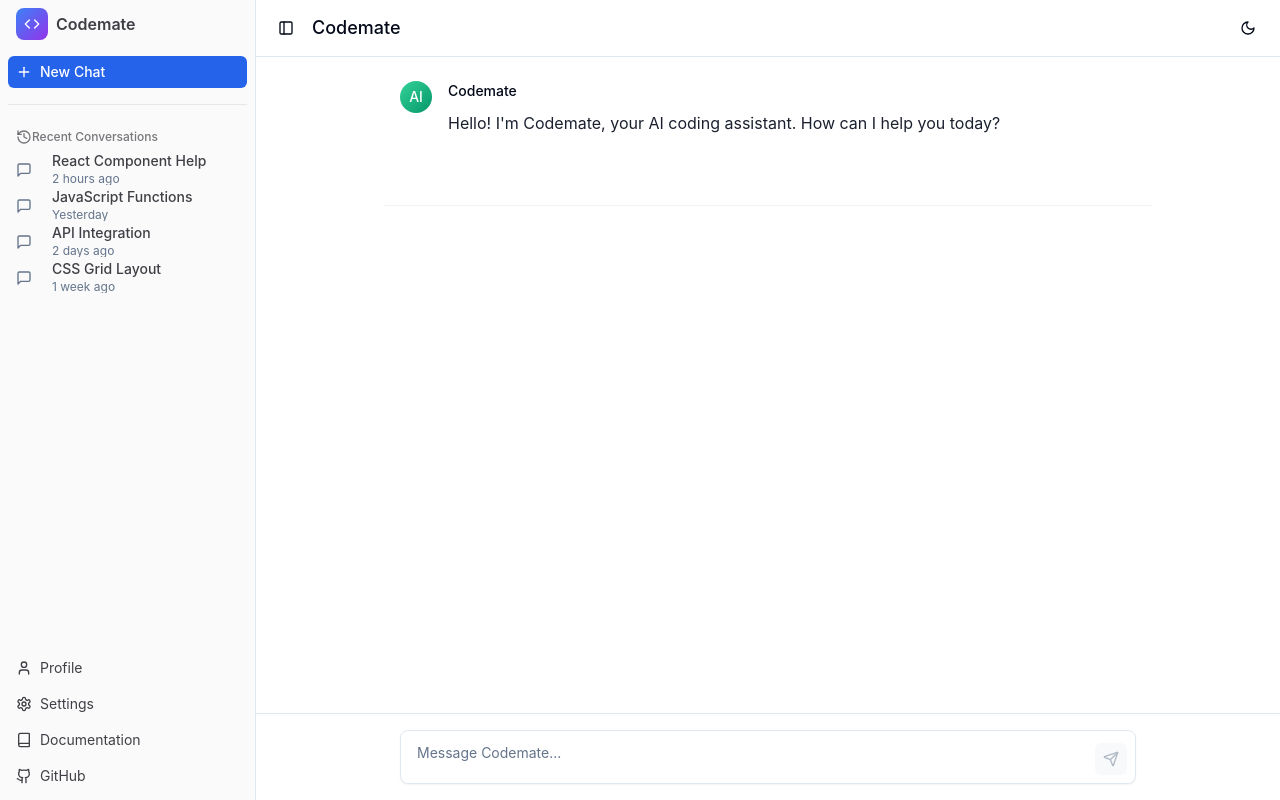
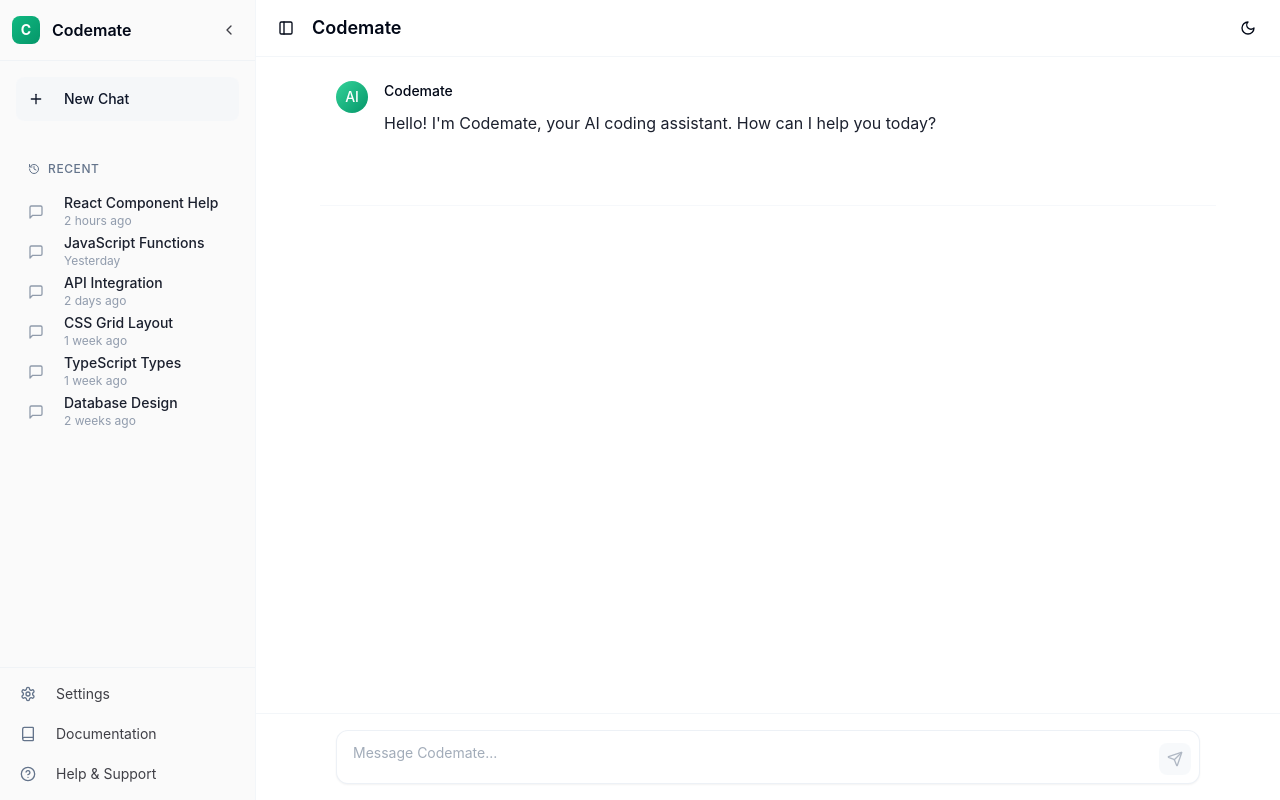
Before and after one commit to Jasmeet-011/codemate-chat, a React (Vite) app: page / in a window 1280 px wide. Built offline with nearby package versions, Linux system fonts and the light colour scheme.

Commit message:
Refactor: Improve sidebar to match ChatGPT design
Implement a collapsible sidebar with smooth animations, sticky behavior, and theming support, closely resembling the ChatGPT sidebar.

```diff
--- a/src/components/AppSidebar.tsx
+++ b/src/components/AppSidebar.tsx
@@ -1,6 +1,6 @@
 
 import React from 'react';
-import { Plus, MessageSquare, Settings, User, Code, Github, Book, History } from 'lucide-react';
+import { Plus, MessageSquare, Settings, User, Book, HelpCircle, History, ChevronLeft, ChevronRight } from 'lucide-react';
 import { Button } from '@/components/ui/button';
 import {
   Sidebar,
@@ -8,28 +8,36 @@ import {
   SidebarFooter,
   SidebarGroup,
   SidebarGroupContent,
-  SidebarGroupLabel,
   SidebarHeader,
   SidebarMenu,
   SidebarMenuButton,
   SidebarMenuItem,
-  SidebarSeparator,
+  useSidebar,
 } from '@/components/ui/sidebar';
 
 export function AppSidebar() {
-  const conversations = [
+  const { state, toggleSidebar } = useSidebar();
+  const isCollapsed = state === 'collapsed';
+
+  const mainItems = [
+    {
+      title: "New Chat",
+      icon: Plus,
+      url: "#",
+      isAction: true
+    }
+  ];
+
+  const conversationItems = [
     { id: 1, title: 'React Component Help', timestamp: '2 hours ago' },
     { id: 2, title: 'JavaScript Functions', timestamp: 'Yesterday' },
     { id: 3, title: 'API Integration', timestamp: '2 days ago' },
     { id: 4, title: 'CSS Grid Layout', timestamp: '1 week ago' },
+    { id: 5, title: 'TypeScript Types', timestamp: '1 week ago' },
+    { id: 6, title: 'Database Design', timestamp: '2 weeks ago' },
   ];
 
-  const navigationItems = [
-    {
-      title: "Profile",
-      icon: User,
-      url: "#"
-    },
+  const footerItems = [
     {
       title: "Settings",
       icon: Settings,
@@ -41,58 +49,94 @@ export function AppSidebar() {
       url: "#"
     },
     {
-      title: "GitHub",
-      icon: Github,
+      title: "Help & Support",
+      icon: HelpCircle,
       url: "#"
     }
   ];
 
   return (
-    <Sidebar collapsible="icon">
-      <SidebarHeader>
-        <div className="flex items-center space-x-2 px-2">
-          <div className="w-8 h-8 bg-gradient-to-br from-blue-500 to-purple-600 rounded-lg flex items-center justify-center">
-            <Code className="h-4 w-4 text-white" />
+    <Sidebar
+      collapsible="icon"
+      className="border-r border-border/40 bg-background/95 backdrop-blur supports-[backdrop-filter]:bg-background/60"
+    >
+      {/* Header */}
+      <SidebarHeader className="border-b border-border/40 px-3 py-4">
+        <div className="flex items-center justify-between">
+          <div className={`flex items-center space-x-3 transition-all duration-300 ${isCollapsed ? 'opacity-0 w-0' : 'opacity-100'}`}>
+            <div className="w-7 h-7 bg-gradient-to-br from-emerald-500 to-emerald-600 rounded-lg flex items-center justify-center flex-shrink-0">
+              <span className="text-white font-bold text-sm">C</span>
+            </div>
+            <span className="font-semibold text-foreground truncate">Codemate</span>
           </div>
-          <span className="font-semibold group-data-[collapsible=icon]:hidden">Codemate</span>
+
+          <Button
+            onClick={toggleSidebar}
+            variant="ghost"
+            size="sm"
+            className="h-7 w-7 p-0 hover:bg-accent ml-auto flex-shrink-0"
+          >
+            {isCollapsed ? (
+              <ChevronRight className="h-4 w-4" />
+            ) : (
+              <ChevronLeft className="h-4 w-4" />
+            )}
+          </Button>
         </div>
       </SidebarHeader>
 
-      <SidebarContent>
+      {/* Content */}
+      <SidebarContent className="px-2 py-2">
+        {/* New Chat Button */}
         <SidebarGroup>
           <SidebarGroupContent>
             <SidebarMenu>
-              <SidebarMenuItem>
-                <SidebarMenuButton asChild>
-                  <Button className="w-full justify-start bg-blue-600 hover:bg-blue-700 text-white">
-                    <Plus className="h-4 w-4" />
-                    <span className="group-data-[collapsible=icon]:hidden">New Chat</span>
-                  </Button>
-                </SidebarMenuButton>
-              </SidebarMenuItem>
+              {mainItems.map((item) => (
+                <SidebarMenuItem key={item.title}>
+                  <SidebarMenuButton
+                    asChild
+                    className="h-11 px-3 mb-2 bg-accent/50 hover:bg-accent text-accent-foreground font-medium rounded-lg transition-all duration-200 group-data-[collapsible=icon]:h-9 group-data-[collapsible=icon]:w-9 group-data-[collapsible=icon]:p-0"
+                    tooltip={isCollapsed ? item.title : undefined}
+                  >
+                    <a href={item.url} className="flex items-center">
+                      <item.icon className="h-4 w-4 flex-shrink-0" />
+                      <span className="ml-3 group-data-[collapsible=icon]:hidden">
+                        {item.title}
+                      </span>
+                    </a>
+                  </SidebarMenuButton>
+                </SidebarMenuItem>
+              ))}
             </SidebarMenu>
           </SidebarGroupContent>
         </SidebarGroup>
 
-        <SidebarSeparator />
-
+        {/* Recent Conversations */}
         <SidebarGroup>
-          <SidebarGroupLabel>
-            <History className="h-4 w-4" />
-            <span className="group-data-[collapsible=icon]:hidden">Recent Conversations</span>
-          </SidebarGroupLabel>
           <SidebarGroupContent>
+            {!isCollapsed && (
+              <div className="px-3 py-2 mb-2">
+                <div className="flex items-center text-xs font-medium text-muted-foreground uppercase tracking-wider">
+                  <History className="h-3 w-3 mr-2" />
+                  Recent
+                </div>
+              </div>
+            )}
             <SidebarMenu>
-              {conversations.map((conversation) => (
+              {conversationItems.map((conversation) => (
                 <SidebarMenuItem key={conversation.id}>
-                  <SidebarMenuButton asChild>
-                    <a href="#" className="flex items-start space-x-3">
-                      <MessageSquare className="h-4 w-4 text-muted-foreground mt-0.5 flex-shrink-0" />
-                      <div className="flex-1 min-w-0 group-data-[collapsible=icon]:hidden">
-                        <p className="text-sm font-medium truncate">
+                  <SidebarMenuButton
+                    asChild
+                    className="h-9 px-3 hover:bg-accent/50 rounded-lg transition-all duration-200 group-data-[collapsible=icon]:h-9 group-data-[collapsible=icon]:w-9 group-data-[collapsible=icon]:p-0"
+                    tooltip={isCollapsed ? conversation.title : undefined}
+                  >
+                    <a href="#" className="flex items-start">
+                      <MessageSquare className="h-4 w-4 text-muted-foreground/70 mt-0.5 flex-shrink-0" />
+                      <div className="flex-1 min-w-0 ml-3 group-data-[collapsible=icon]:hidden">
+                        <p className="text-sm font-medium truncate text-foreground/90">
                           {conversation.title}
                         </p>
-                        <p className="text-xs text-muted-foreground">
+                        <p className="text-xs text-muted-foreground/70 truncate">
                           {conversation.timestamp}
                         </p>
                       </div>
@@ -105,14 +149,21 @@ export function AppSidebar() {
         </SidebarGroup>
       </SidebarContent>
 
-      <SidebarFooter>
+      {/* Footer */}
+      <SidebarFooter className="border-t border-border/40 px-2 py-2">
         <SidebarMenu>
-          {navigationItems.map((item) => (
+          {footerItems.map((item) => (
             <SidebarMenuItem key={item.title}>
-              <SidebarMenuButton asChild tooltip={item.title}>
-                <a href={item.url}>
-                  <item.icon className="h-4 w-4" />
-                  <span>{item.title}</span>
+              <SidebarMenuButton
+                asChild
+                tooltip={isCollapsed ? item.title : undefined}
+                className="h-9 px-3 hover:bg-accent/50 rounded-lg transition-all duration-200 group-data-[collapsible=icon]:h-9 group-data-[collapsible=icon]:w-9 group-data-[collapsible=icon]:p-0"
+              >
+                <a href={item.url} className="flex items-center">
+                  <item.icon className="h-4 w-4 text-muted-foreground flex-shrink-0" />
+                  <span className="ml-3 text-sm group-data-[collapsible=icon]:hidden">
+                    {item.title}
+                  </span>
                 </a>
               </SidebarMenuButton>
             </SidebarMenuItem>
--- a/src/index.css
+++ b/src/index.css
@@ -103,6 +103,25 @@
   .typing-indicator {
     animation: typingPulse 1.5s ease-in-out infinite;
   }
+
+  /* Enhanced sidebar animations */
+  .sidebar-transition {
+    transition: all 0.3s cubic-bezier(0.4, 0, 0.2, 1);
+  }
+
+  /* Smooth hover effects */
+  .hover-lift {
+    transition: transform 0.2s ease-out, box-shadow 0.2s ease-out;
+  }
+
+  .hover-lift:hover {
+    transform: translateY(-1px);
+    box-shadow: 0 4px 12px rgba(0, 0, 0, 0.1);
+  }
+
+  .dark .hover-lift:hover {
+    box-shadow: 0 4px 12px rgba(0, 0, 0, 0.3);
+  }
 }
 
 @keyframes messageSlideIn {
@@ -125,7 +144,7 @@
   }
 }
 
-/* Custom scrollbar */
+/* Enhanced scrollbar styling */
 ::-webkit-scrollbar {
   width: 6px;
 }
@@ -135,21 +154,38 @@
 }
 
 ::-webkit-scrollbar-thumb {
-  background: hsl(var(--muted-foreground) / 0.3);
+  background: hsl(var(--muted-foreground) / 0.2);
   border-radius: 3px;
+  transition: background 0.2s ease;
 }
 
 ::-webkit-scrollbar-thumb:hover {
+  background: hsl(var(--muted-foreground) / 0.4);
+}
+
+.dark ::-webkit-scrollbar-thumb {
+  background: hsl(var(--muted-foreground) / 0.3);
+}
+
+.dark ::-webkit-scrollbar-thumb:hover {
   background: hsl(var(--muted-foreground) / 0.5);
 }
 
-/* Dark mode scrollbar */
-.dark ::-webkit-scrollbar-thumb {
-  background: hsl(var(--muted-foreground) / 0.4);
+/* Improved focus states */
+.focus-visible-ring {
+  @apply focus-visible:ring-2 focus-visible:ring-ring focus-visible:ring-offset-2 focus-visible:ring-offset-background;
 }
 
-.dark ::-webkit-scrollbar-thumb:hover {
-  background: hsl(var(--muted-foreground) / 0.6);
+/* Backdrop blur support */
+@supports (backdrop-filter: blur(0)) {
+  .backdrop-blur-fallback {
+    backdrop-filter: blur(8px);
+  }
+}
+
+/* Smooth transitions for theme changes */
+* {
+  transition: color 0.2s ease, background-color 0.2s ease, border-color 0.2s ease;
 }
 
 /* Auto-resize textarea */
@@ -157,10 +193,3 @@
   resize: none;
   overflow: hidden;
 }
-
-/* Smooth transitions */
-.transition-all {
-  transition-property: all;
-  transition-timing-function: cubic-bezier(0.4, 0, 0.2, 1);
-  transition-duration: 150ms;
-}
--- a/src/pages/Index.tsx
+++ b/src/pages/Index.tsx
@@ -1,9 +1,7 @@
-
 import React, { useState, useRef, useEffect } from 'react';
 import { Send, Moon, Sun } from 'lucide-react';
 import { Button } from '@/components/ui/button';
 import { Textarea } from '@/components/ui/textarea';
-import { Switch } from '@/components/ui/switch';
 import { SidebarProvider, SidebarTrigger, SidebarInset } from '@/components/ui/sidebar';
 import { AppSidebar } from '@/components/AppSidebar';
 import ChatMessage from '@/components/ChatMessage';
@@ -32,8 +30,9 @@ const Index = () => {
   const [isTyping, setIsTyping] = useState(false);
   const [isDarkMode, setIsDarkMode] = useState(() => {
     if (typeof window !== 'undefined') {
-      return localStorage.getItem('theme') === 'dark' ||
-        (!localStorage.getItem('theme') && window.matchMedia('(prefers-color-scheme: dark)').matches);
+      const saved = localStorage.getItem('theme');
+      if (saved) return saved === 'dark';
+      return window.matchMedia('(prefers-color-scheme: dark)').matches;
     }
     return false;
   });
@@ -160,12 +159,12 @@ export default Counter;`
       <div className="min-h-screen flex w-full bg-background">
         <AppSidebar />
         <SidebarInset className="flex flex-col">
-          {/* Header - ChatGPT style */}
-          <header className="sticky top-0 z-40 border-b bg-background/80 backdrop-blur-md">
+          {/* Header */}
+          <header className="sticky top-0 z-40 border-b border-border/40 bg-background/80 backdrop-blur-md">
             <div className="flex h-14 items-center justify-between px-4">
               <div className="flex items-center space-x-3">
-                <SidebarTrigger />
-                <h1 className="text-lg font-medium text-foreground">Codemate</h1>
+                <SidebarTrigger className="h-7 w-7" />
+                <h1 className="text-lg font-semibold text-foreground">Codemate</h1>
               </div>
 
               <div className="flex items-center space-x-3">
@@ -173,7 +172,7 @@ export default Counter;`
                   onClick={toggleTheme}
                   variant="ghost"
                   size="sm"
-                  className="h-8 w-8 p-0"
+                  className="h-8 w-8 p-0 hover:bg-accent"
                 >
                   {isDarkMode ? (
                     <Sun className="h-4 w-4" />
@@ -185,20 +184,20 @@ export default Counter;`
             </div>
           </header>
 
-          {/* Chat Messages - ChatGPT style */}
+          {/* Chat Messages */}
           <div className="flex-1 overflow-y-auto">
-            <div className="mx-auto max-w-3xl">
+            <div className="mx-auto max-w-4xl">
               {messages.map((message) => (
-                <div key={message.id} className="group border-b border-border/50 py-6 px-4">
+                <div key={message.id} className="group border-b border-border/30 py-6 px-4 hover:bg-accent/20 transition-colors duration-200">
                   <ChatMessage message={message} />
                 </div>
               ))}
 
               {isTyping && (
-                <div className="group border-b border-border/50 py-6 px-4">
+                <div className="group border-b border-border/30 py-6 px-4">
                   <div className="flex items-start space-x-4">
                     <div className="w-8 h-8 bg-gradient-to-br from-emerald-400 to-emerald-600 rounded-full flex items-center justify-center flex-shrink-0">
-                      <span className="text-white font-medium text-sm">AI</span>
+                      <span className="text-white font-medium text-sm">C</span>
                     </div>
                     <div className="flex-1">
                       <div className="flex space-x-1 pt-1">
@@ -214,24 +213,24 @@ export default Counter;`
             </div>
           </div>
 
-          {/* Input Area - ChatGPT style */}
-          <div className="border-t bg-background">
-            <div className="mx-auto max-w-3xl px-4 py-4">
-              <div className="relative bg-background border border-border rounded-lg shadow-sm">
+          {/* Input Area */}
+          <div className="border-t border-border/40 bg-background/80 backdrop-blur-sm">
+            <div className="mx-auto max-w-4xl px-4 py-4">
+              <div className="relative bg-background border border-border/60 rounded-xl shadow-sm hover:shadow-md transition-shadow duration-200">
                 <Textarea
                   ref={textareaRef}
                   value={inputValue}
                   onChange={(e) => setInputValue(e.target.value)}
                   onKeyDown={handleKeyPress}
                   placeholder="Message Codemate..."
-                  className="min-h-[52px] max-h-32 border-0 resize-none bg-transparent px-4 py-3 pr-12 text-sm focus-visible:ring-0 focus-visible:ring-offset-0"
+                  className="min-h-[52px] max-h-32 border-0 resize-none bg-transparent px-4 py-3 pr-12 text-sm focus-visible:ring-0 focus-visible:ring-offset-0 placeholder:text-muted-foreground/60"
                   rows={1}
                 />
                 <Button
                   onClick={handleSendMessage}
                   disabled={!inputValue.trim() || isTyping}
                   size="sm"
-                  className="absolute bottom-2 right-2 h-8 w-8 p-0 bg-primary hover:bg-primary/90 disabled:bg-muted disabled:text-muted-foreground"
+                  className="absolute bottom-2 right-2 h-8 w-8 p-0 bg-primary hover:bg-primary/90 disabled:bg-muted disabled:text-muted-foreground rounded-lg transition-all duration-200"
                 >
                   <Send className="h-4 w-4" />
                 </Button>
```
